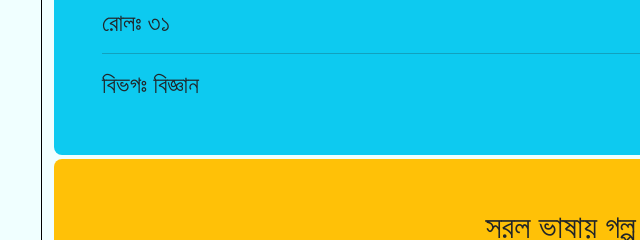
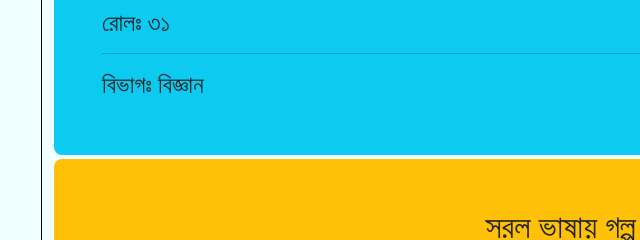
Before and after one commit to nythonvaiaa/mslekok, a plain HTML site: page index.html in a window 1280 px wide. Shown: the part 2016-2256 px from the top of the page, 29-669 px from the left. Drawn offline with nearby package versions, Linux system fonts and the light colour scheme.

Commit message:
Update index.html

```diff
--- a/index.html
+++ b/index.html
@@ -50,7 +50,7 @@
           <h4>নামঃ আব্দুল্লাহ আল নোমান</h4><hr>
           <h4>শ্রেণীঃ HSC24</h4><hr>
           <h4>রোলঃ ৩১</h4><hr>
-          <h4>বিভগঃ বিজ্ঞান</h4>
+          <h4>বিভাগঃ বিজ্ঞান</h4>
          </div>
       </div>
 
```
